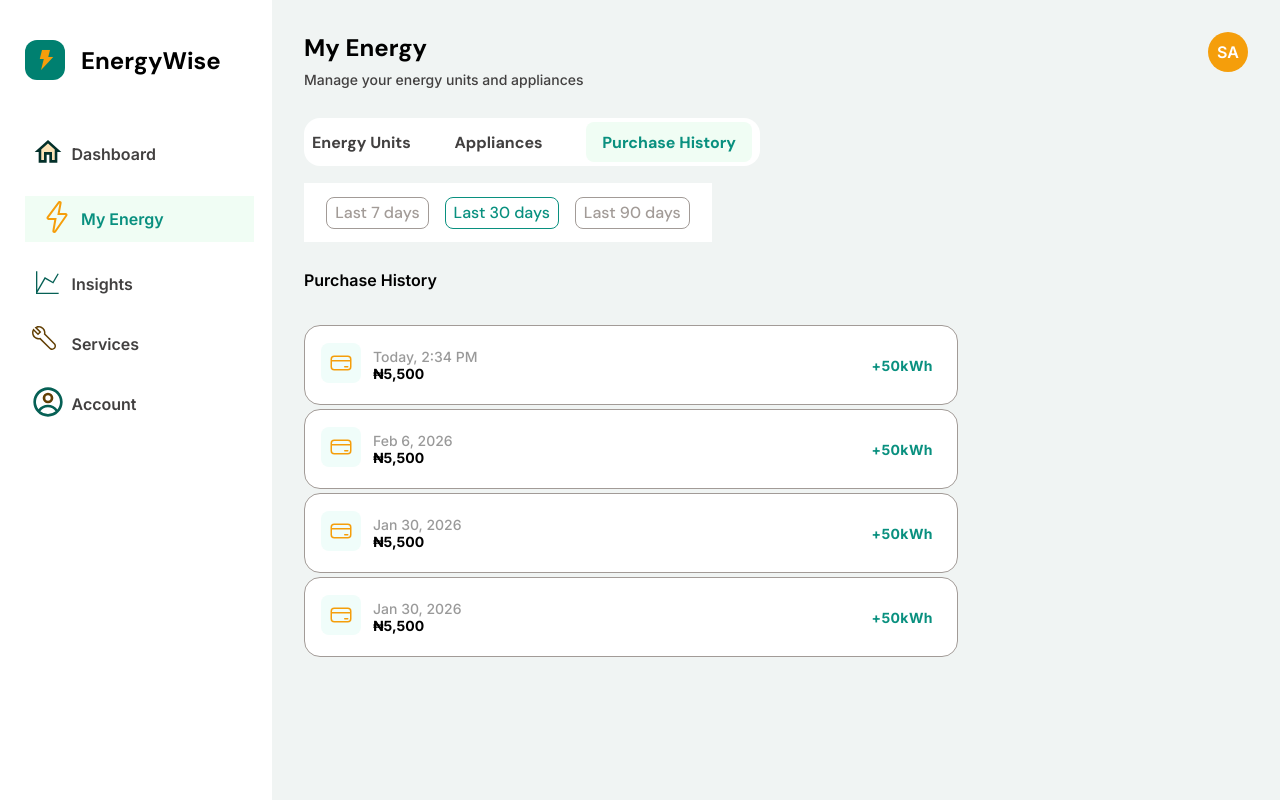
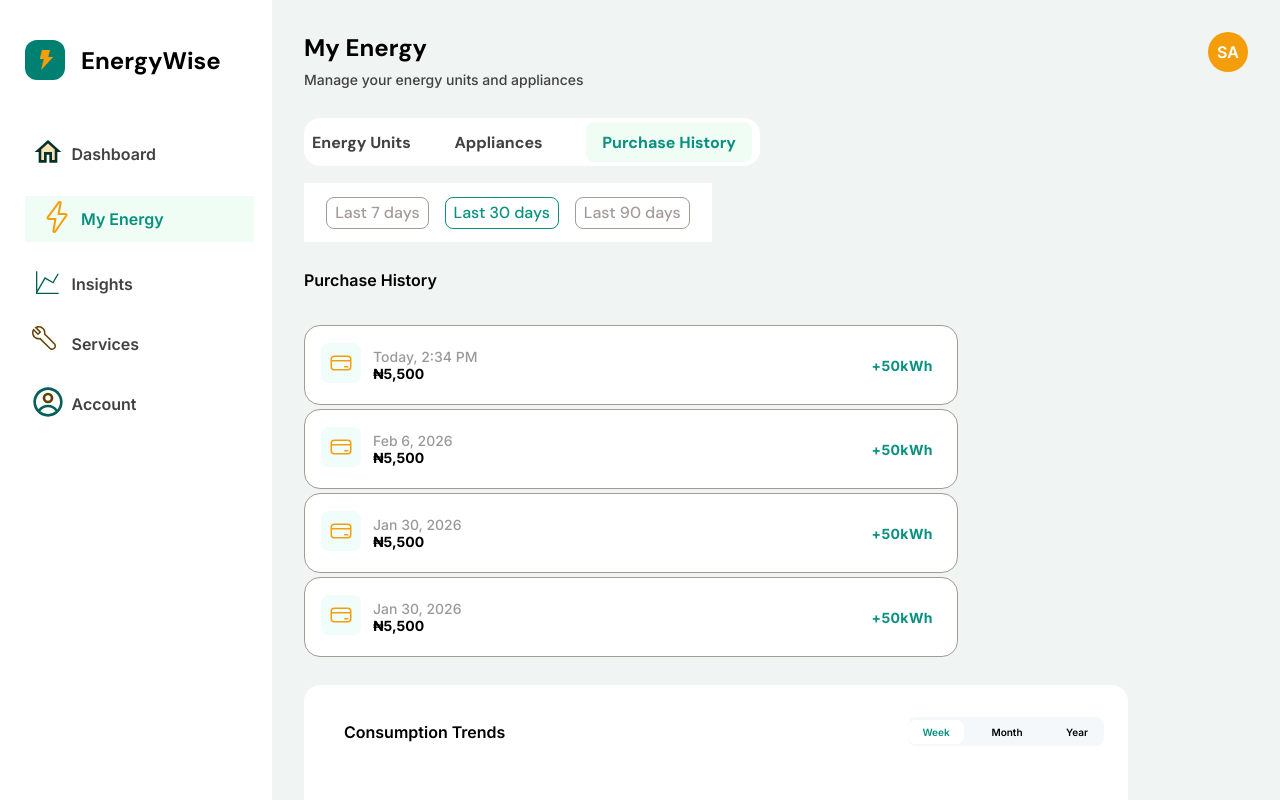
Before and after one commit to WTF-CapstoneProject-Team41/EnergyWise-frontend, a React (Vite) app: page /my-energy in a window 1280 px wide. Both pictures are taken after a click on the button "Purchase History". Shown: the top 800 px of the page. Built offline with nearby package versions, Linux system fonts and the light colour scheme.

Commit message:
feat: add Purchase units tab

```diff
--- a/src/pages/MyEnergy/tabs/PurchaseHistory.jsx
+++ b/src/pages/MyEnergy/tabs/PurchaseHistory.jsx
@@ -1,7 +1,16 @@
 import { useState } from "react";
+import {
+  BarChart,
+  Bar,
+  XAxis,
+  YAxis,
+  Tooltip,
+  ResponsiveContainer,
+} from "recharts";
 import styles from "./PurchaseHistory.module.css";
 
 const FILTERS = ["Last 7 days", "Last 30 days", "Last 90 days"];
+const CHART_FILTERS = ["Week", "Month", "Year"];
 
 const PURCHASE = [
   { id: 1, date: "Today, 2:34 PM", amount: "₦5,500", units: "+50kWh" },
@@ -10,8 +19,41 @@ const PURCHASE = [
   { id: 4, date: "Jan 30, 2026", amount: "₦5,500", units: "+50kWh" },
 ];
 
+const CHART_DATA = {
+  Week: [
+    { label: "Mon", kwh: 8.2 },
+    { label: "Tue", kwh: 5.1 },
+    { label: "Wed", kwh: 7.4 },
+    { label: "Thur", kwh: 6.3 },
+    { label: "Fri", kwh: 5.8 },
+    { label: "Sat", kwh: 7.9 },
+    { label: "Sun", kwh: 6.5 },
+  ],
+  Month: [
+    { label: "Week 1", kwh: 42 },
+    { label: "Week 2", kwh: 38 },
+    { label: "Week 3", kwh: 51 },
+    { label: "Week 4", kwh: 44 },
+  ],
+  Year: [
+    { label: "Jan", kwh: 180 },
+    { label: "Feb", kwh: 155 },
+    { label: "Mar", kwh: 200 },
+    { label: "Apr", kwh: 170 },
+    { label: "May", kwh: 190 },
+    { label: "Jun", kwh: 210 },
+    { label: "Jul", kwh: 225 },
+    { label: "Aug", kwh: 198 },
+    { label: "Sep", kwh: 175 },
+    { label: "Oct", kwh: 160 },
+    { label: "Nov", kwh: 145 },
+    { label: "Dec", kwh: 188 },
+  ],
+};
+
 function PurchaseHistory() {
   const [activeFilter, setActiveFilter] = useState("Last 30 days");
+  const [activeChartFilter, setActiveChartFilter] = useState("Week");
   return (
     <div className={styles.container}>
       <div className={styles.filters}>
@@ -25,6 +67,7 @@ function PurchaseHistory() {
           </button>
         ))}
       </div>
+      {/* ----Purchase list------ */}
       <div className={styles.section}>
         <h3 className={styles.sectionTitle}>Purchase History</h3>
 
@@ -52,6 +95,44 @@ function PurchaseHistory() {
           </div>
         ))}
       </div>
+      {/* -----Chart----- */}
+      <div className={styles.chartSection}>
+        <div className={styles.chartHeader}>
+          <h3 className={styles.chartTitle}>Consumption Trends</h3>
+          <div className={styles.chartFilters}>
+            {CHART_FILTERS.map((f) => (
+              <button
+                key={f}
+                onClick={() => setActiveChartFilter(f)}
+                className={`${styles.chartFilterBtn} ${activeChartFilter === f ? styles.chartFilterActive : ""}`}
+              >
+                {f}
+              </button>
+            ))}
+          </div>
+        </div>
+        {/* Responsive container--chart */}
+        <div
+          style={{ display: "flex", justifyContent: "center", width: "100%" }}
+        >
+          <ResponsiveContainer width="70%" height={260}>
+            <BarChart data={CHART_DATA[activeChartFilter]} barSize={30}>
+              <XAxis
+                dataKey="label"
+                axisLine={false}
+                tickLine={false}
+                tick={{ fontSize: 12, fill: "#000", fontWeight: 600 }}
+              />
+              <YAxis hide />
+              <Tooltip
+                cursor={{ fill: "#f0faf6" }}
+                formatter={(value) => [`${value} kWh`, "Usage"]}
+              />
+              <Bar dataKey="kwh" fill="#09907F" />
+            </BarChart>
+          </ResponsiveContainer>
+        </div>
+      </div>
     </div>
   );
 }
--- a/src/pages/MyEnergy/tabs/PurchaseHistory.module.css
+++ b/src/pages/MyEnergy/tabs/PurchaseHistory.module.css
@@ -89,3 +89,67 @@
   font-weight: 700;
   letter-spacing: 0.42px;
 }
+
+/* chart */
+.chartSection {
+  width: 824px;
+  height: 352px;
+  background: #ffffff;
+  border-radius: 16px;
+}
+
+.chartHeader {
+  display: flex;
+  align-items: center;
+  justify-content: space-between;
+  margin-top: 32px;
+  margin-right: 24px;
+  margin-left: 40px;
+}
+
+.chartTitle {
+  color: #000;
+  font-family: var(--font-body);
+  font-size: 16px;
+  font-weight: 600;
+}
+
+.chartFilters {
+  display: flex;
+  height: 29px;
+  justify-content: center;
+  align-items: center;
+  gap: 16px;
+  border-radius: 8px;
+  background: #f5f8fa;
+}
+
+.chartFilterBtn {
+  display: flex;
+  width: 54px;
+  height: 24px;
+  padding: 10px;
+  justify-content: center;
+  align-items: center;
+  gap: 10px;
+  border-radius: 8px;
+  border: none;
+  background: transparent;
+  color: #000;
+  font-family: var(--font-body);
+  font-size: 10px;
+  font-weight: 600;
+  cursor: pointer;
+  transition: all 0.15s;
+}
+
+.chartFilterActive {
+  display: flex;
+  width: 56px;
+  height: 24px;
+  justify-content: center;
+  align-items: center;
+  border-radius: 8px;
+  background: #fff;
+  color: var(--primary-color);
+}
```
